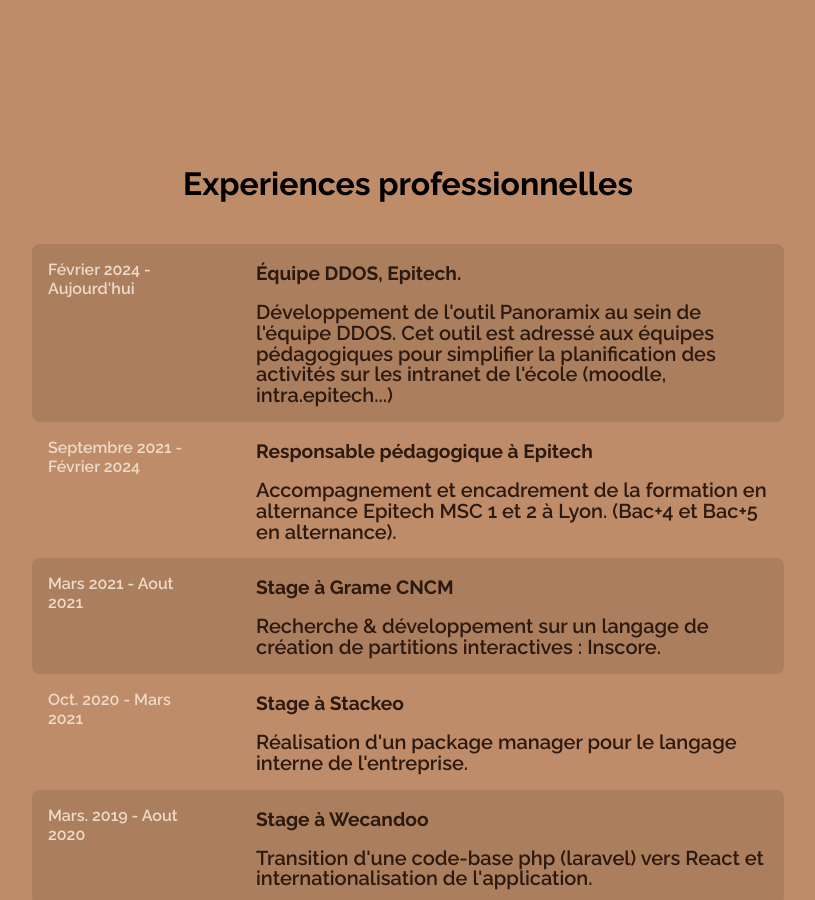
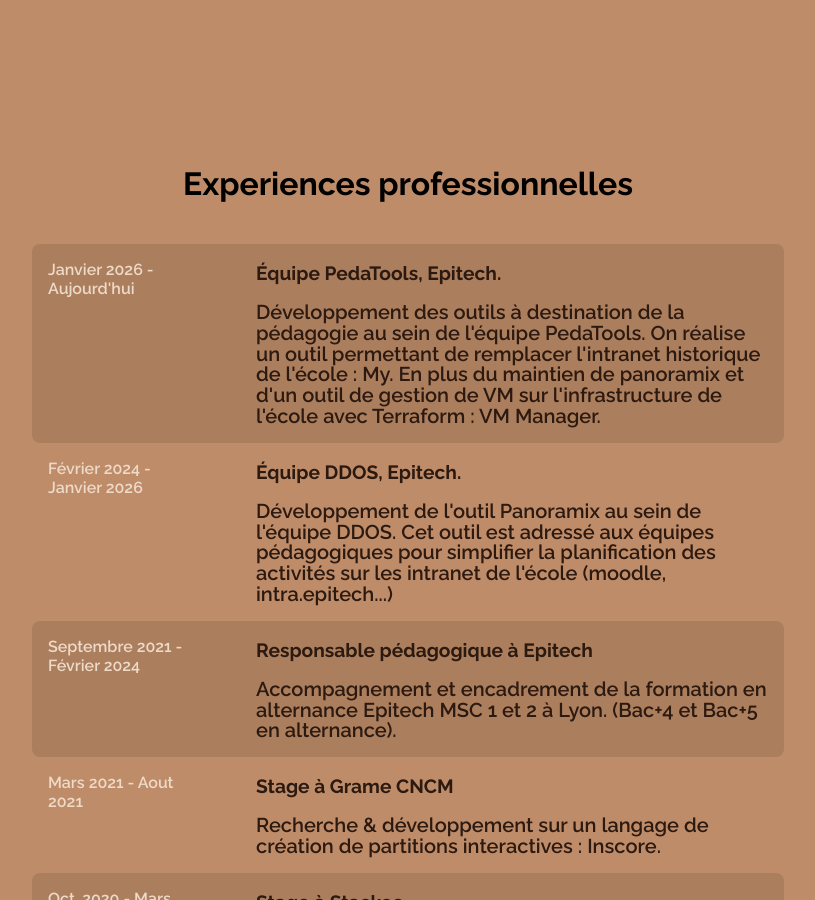
Before and after one commit to JulienAldon/Portfolio, a Jekyll site: the page built from index.markdown, in a window 1280 px wide and 900 px high, scrolled down 762 px. Shown: the whole window, without its empty margins (232-1047 px from the left). Built offline with Jekyll 4.4.1, drawn with Linux system fonts in a browser that asks for light colours; nearby versions of some CDN libraries.

Commit message:
add experience

```diff
--- a/index.markdown
+++ b/index.markdown
@@ -4,7 +4,10 @@
 
 layout: main
 experiences:
-  - date: "Février 2024 - Aujourd'hui"
+  - date: "Janvier 2026 - Aujourd'hui"
+    titre: "Équipe PedaTools, Epitech."
+    description: "Développement des outils à destination de la pédagogie au sein de l'équipe PedaTools. On réalise un outil permettant de remplacer l'intranet historique de l'école : My. En plus du maintien de panoramix et d'un outil de gestion de VM sur l'infrastructure de l'école avec Terraform : VM Manager."
+  - date: "Février 2024 - Janvier 2026"
     titre: "Équipe DDOS, Epitech."
     description: "Développement de l'outil Panoramix au sein de l'équipe DDOS. Cet outil est adressé aux équipes pédagogiques pour simplifier la planification des activités sur les intranet de l'école (moodle, intra.epitech...)"
   - date: "Septembre 2021 - Février 2024"
```
